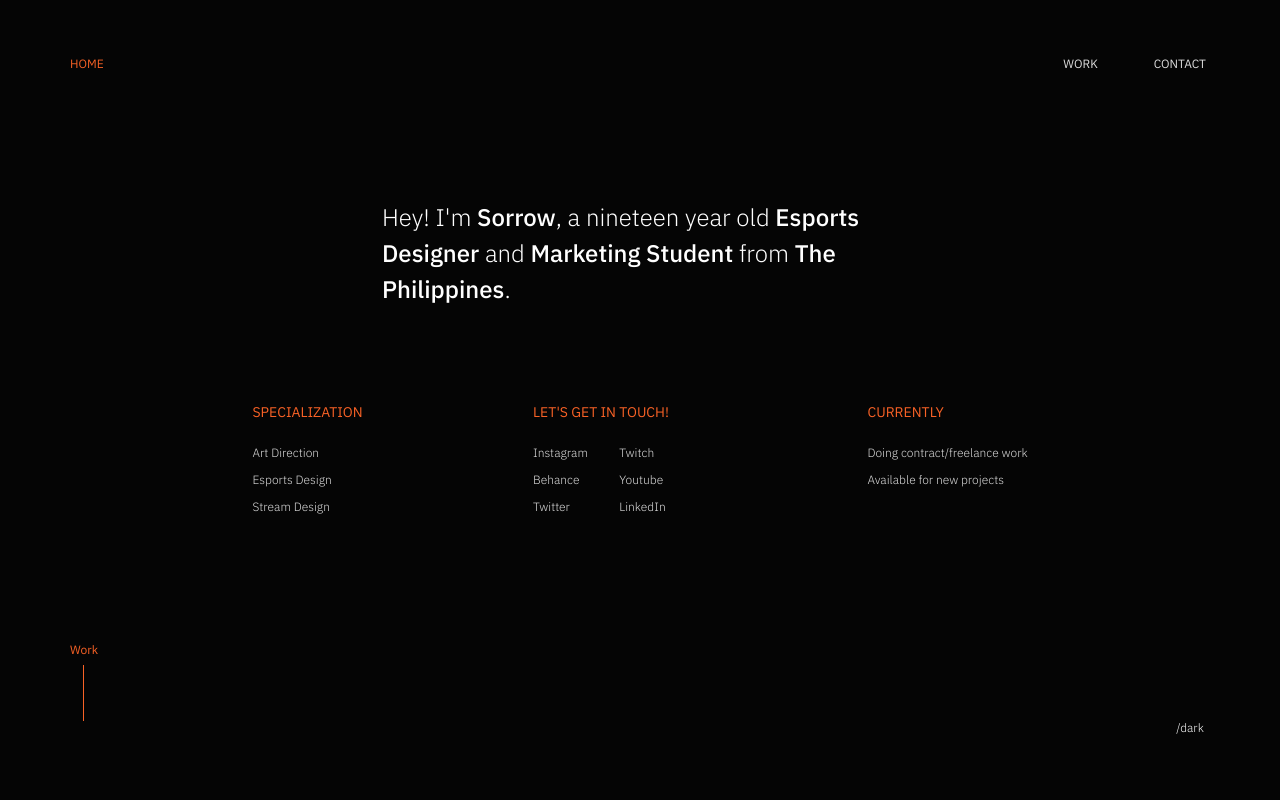
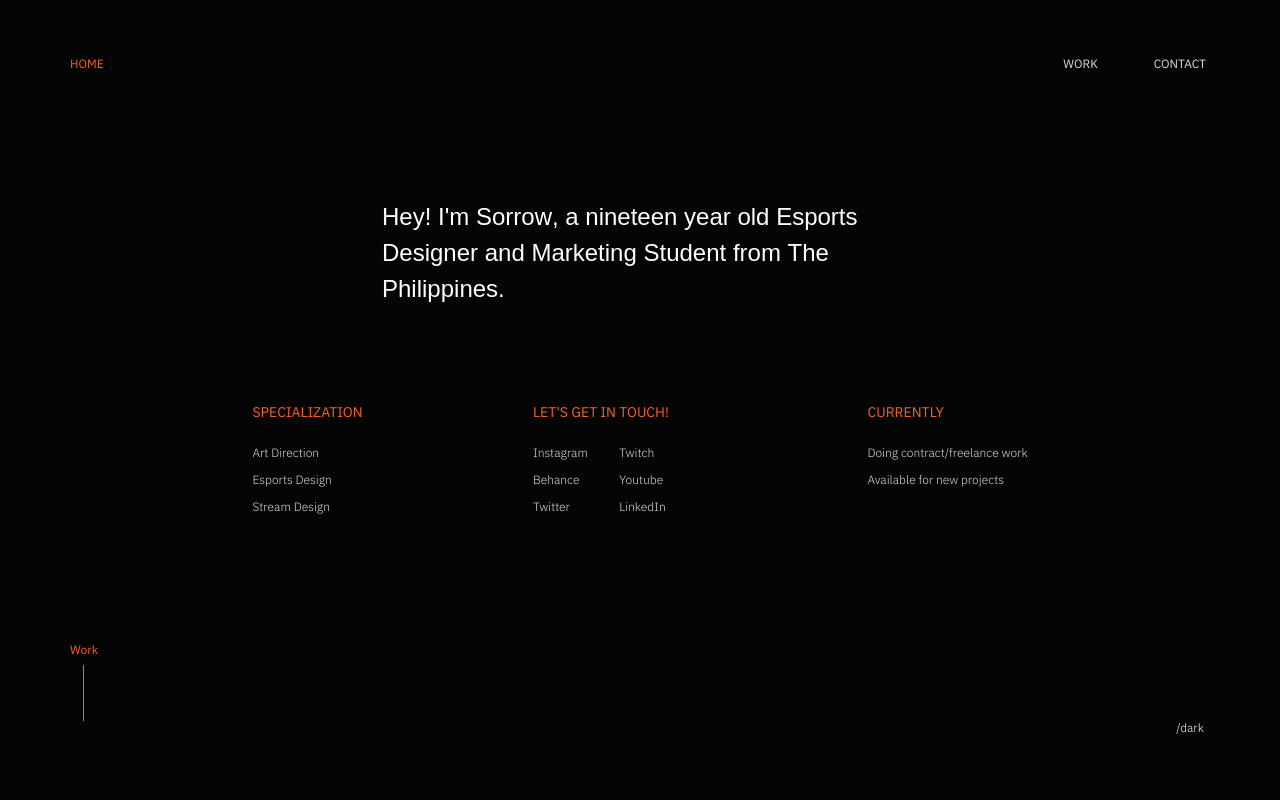
Before and after one commit to SorrowGuerrero/MyPort, a Next.js app: page / in a window 1280 px wide. Shown: the top 800 px of the page. Built offline with nearby package versions, Linux system fonts and the light colour scheme.

Commit message:
bebas neue trial

```diff
--- a/styles/abstract/values/_fonts.scss
+++ b/styles/abstract/values/_fonts.scss
@@ -1,16 +1,16 @@
-$H1-300-1440: normal 300 2.5rem/150% "IBM Plex Sans", sans-serif;
+$H1-300-1440: normal 300 2.5rem/150% "Bebas Neue", sans-serif;
 $H1-500-1440: normal 500 2.5rem/150% "IBM Plex Sans", sans-serif;
 $Tag-300-1440: normal 300 0.875rem "IBM Plex Sans", sans-serif;
 $Tag-400-1440: normal 400 1rem "IBM Plex Sans", sans-serif;
 $Paragraph-1440: normal 300 1.5rem/150% "IBM Plex Sans", sans-serif;
 
-$H1-300-834: normal 300 1.5rem/150% "IBM Plex Sans", sans-serif;
+$H1-300-834: normal 300 1.5rem/150% "Bebas Neue", sans-serif;
 $H1-500-834: normal 500 1.5rem/150% "IBM Plex Sans", sans-serif;
 $Tag-300-834: normal 300 0.75rem "IBM Plex Sans", sans-serif;
 $Tag-400-834: normal 400 0.875rem "IBM Plex Sans", sans-serif;
 $Paragraph-834: normal 300 1rem/150% "IBM Plex Sans", sans-serif;
 
-$H1-300-390: normal 300 1.5rem/150% "IBM Plex Sans", sans-serif;
+$H1-300-390: normal 300 1.5rem/150% "Bebas Neue", sans-serif;
 $H1-500-390: normal 500 1.5rem/150% "IBM Plex Sans", sans-serif;
 $Tag-300-390: normal 300 0.75rem "IBM Plex Sans", sans-serif;
 $Tag-400-390: normal 400 0.875rem "IBM Plex Sans", sans-serif;
```
